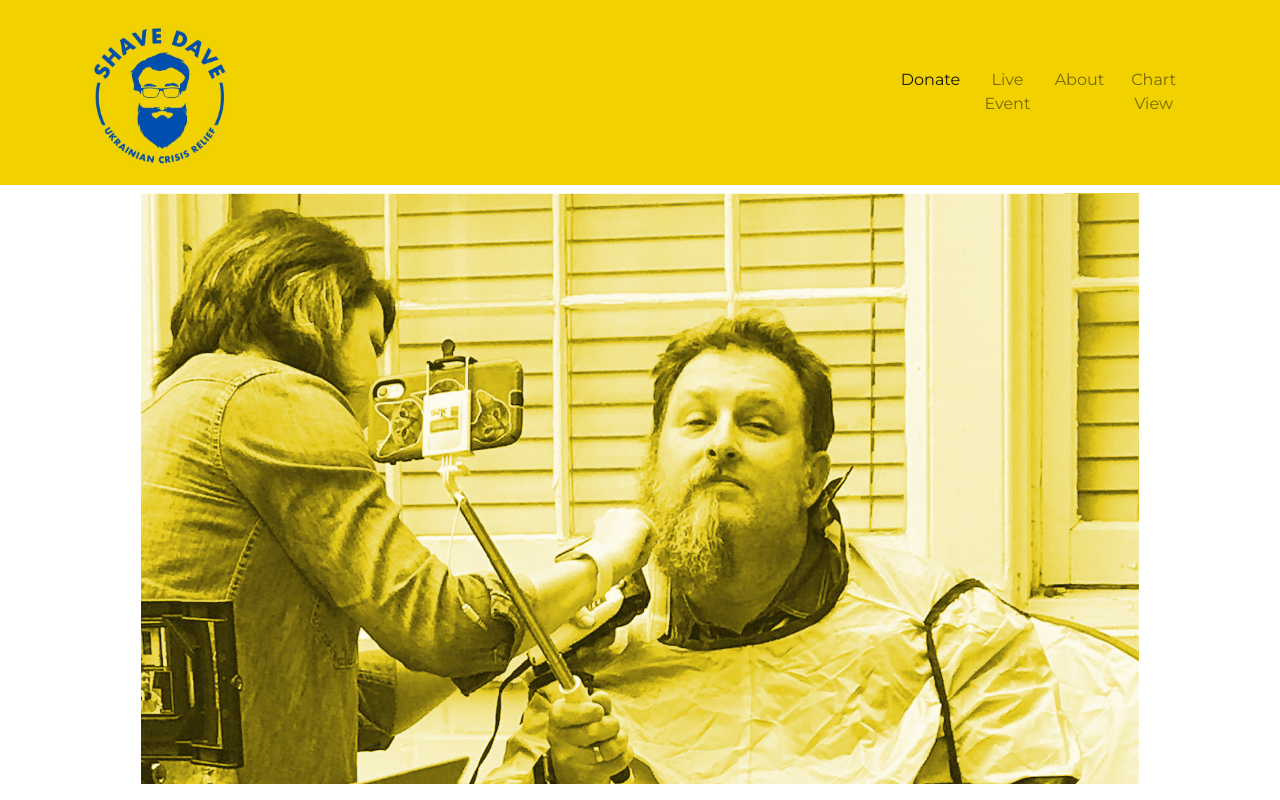
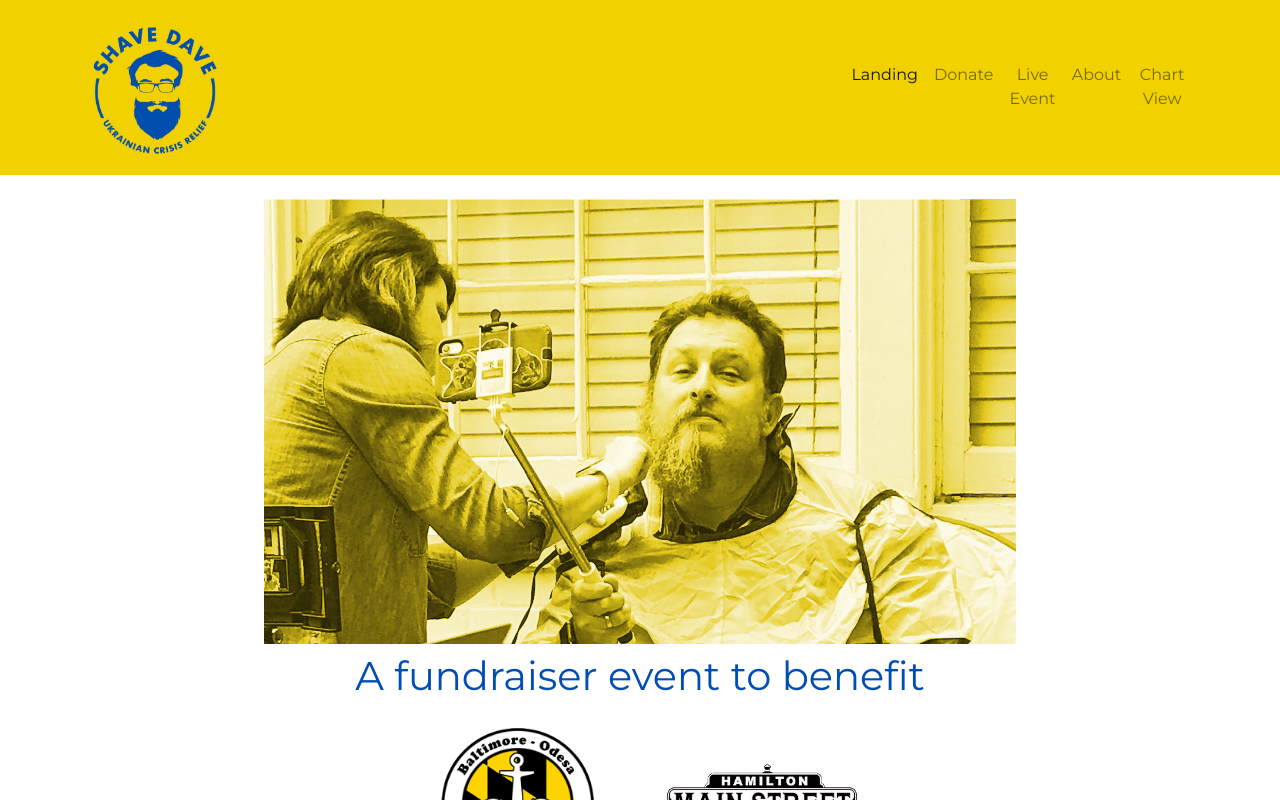
Before and after one commit to AaronMullan/Shave-Dave, a React (Create React App) app: page / in a window 1280 px wide. Built offline with nearby package versions, Linux system fonts and the light colour scheme.

Commit message:
adds landing page

```diff
--- a/src/App.js
+++ b/src/App.js
@@ -1,22 +1,24 @@
 import React, { useState } from "react";
 import Header from "./components/Header"
-import NavTabs from "./components/NavTabs";
 import DonateView from "./components/DonateView";
 import EventView from "./components/EventView";
 import AboutView from "./components/AboutView";
 import ChartView from "./components/ChartView";
+import LandingView from "./components/LandingView";
 import EmailForm from "./components/EmailForm";
 import Footer from "./components/Footer"
 import "./App.css";
 import "bootstrap/dist/css/bootstrap.min.css";
 
 function App() {
-  const [ view, changeView ] = useState("donate");
+  const [ view, changeView ] = useState("landing");
 
   function changeViewHandler(pageName) {
     changeView(pageName);
-    document.querySelector("#scrollAnchor").scrollTop += 100;
-    document.querySelector("#scrollAnchor").scrollIntoView();
+    // document.querySelector("#scrollAnchor").scrollTop += 100;
+    // document.querySelector("#scrollAnchor").scrollIntoView();
+    document.body.scrollTop = 0; // For Safari
+    document.documentElement.scrollTop = 0; // For Chrome, Firefox, IE and Opera
   }
 
   return (
@@ -25,8 +27,8 @@ function App() {
       <div className="body">
         <div id="scrollAnchor"></div>
         <main id="main" role="main">
-          {/* <NavTabs changeViewHandler={changeViewHandler} view={view} /> */}
-          {view === "donate" ? <DonateView /> :
+          { view === "landing" ? <LandingView changeViewHandler={changeViewHandler} /> :
+            view === "donate" ? <DonateView /> :
             view === "event" ? <EventView /> :
             view === "chart" ? <ChartView /> :
             <AboutView />}
--- a/src/components/Header.js
+++ b/src/components/Header.js
@@ -1,9 +1,6 @@
 import React, { useEffect } from "react";
 import { Navbar, Container, Nav } from 'react-bootstrap';
 import logo from "../pix/2022-logo-fullscreen.JPG";
-import odesaLogo from "../pix/odesa-logo-trans.png";
-import hlmsLogo from "../pix/hlms-trans.png";
-import heroImg from "../pix/hero.png";
 
 import "bootstrap/dist/css/bootstrap.min.css";
 
@@ -16,10 +13,9 @@ export default function Header(props) {
     }, [view])
 
     return (
-        <>
         <Navbar className="sticky-top" expand="lg">
             <Container>
-                    <Navbar.Brand href="#home">
+                <Navbar.Brand onClick={() => changeViewHandler("landing")} >
                     <img
                         src={logo}
                         alt="Shave Dave Covid-19 Relief"
@@ -29,7 +25,8 @@ export default function Header(props) {
                 <Navbar.Toggle aria-controls="basic-navbar-nav" />
                 <Navbar.Collapse id="basic-navbar-nav">
                 <Nav className="me-auto">
-                        <Nav.Link id="donate-tab" onClick={() => changeViewHandler("donate")} className="active" >Donate</Nav.Link>
+                    <Nav.Link id="landing-tab" onClick={() => changeViewHandler("landing")} className="active" >Landing</Nav.Link>
+                    <Nav.Link id="donate-tab" onClick={() => changeViewHandler("donate")} >Donate</Nav.Link>
                     <Nav.Link id="event-tab" onClick={() => changeViewHandler("event")}>Live Event</Nav.Link>
                     <Nav.Link id="about-tab" onClick={() => changeViewHandler("about")}>About</Nav.Link>
                     <Nav.Link id="chart-tab" onClick={() => changeViewHandler("chart")}>Chart View</Nav.Link>
@@ -37,17 +34,5 @@ export default function Header(props) {
                 </Navbar.Collapse>
             </Container>
         </Navbar>
-            <img id="hero-img" src={heroImg} />
-            {/* <div id="hero-img"></div> */}
-            <h1>A fundraiser event to benefit</h1>
-            <div className="benefit-logos">
-                <a id="odesa" href="https://www.baltimoreodesa.org/" target="_blank" rel="noopener noreferrer">
-                    <img className="charity-logo" src={odesaLogo} alt="Baltimore Sister City Odesa Logo" />
-                </a>
-                <a id="hlms" href="https://www.bmoremainstreet.com/home" target="_blank" rel="noopener noreferrer">
-                    <img className="charity-logo" src={hlmsLogo} alt="Hamilton Lauraville Main Street Logo" />
-                </a>
-            </div>
-        </>
     );
 }
--- /dev/null
+++ b/src/components/LandingView.js
@@ -0,0 +1,39 @@
+import React from "react";
+import odesaLogo from "../pix/odesa-logo-trans.png";
+import hlmsLogo from "../pix/hlms-trans.png";
+import heroImg from "../pix/hero.png";
+
+import "bootstrap/dist/css/bootstrap.min.css";
+
+export default function LandingView({changeViewHandler}) {
+
+    return (
+        <>
+            <img id="hero-img" src={heroImg} />
+            <h1>A fundraiser event to benefit</h1>
+            <div className="benefit-logos">
+                <a id="odesa" href="https://www.baltimoreodesa.org/" target="_blank" rel="noopener noreferrer">
+                    <img className="charity-logo" src={odesaLogo} alt="Baltimore Sister City Odesa Logo" />
+                </a>
+                <a id="hlms" href="https://www.bmoremainstreet.com/home" target="_blank" rel="noopener noreferrer">
+                    <img className="charity-logo" src={hlmsLogo} alt="Hamilton Lauraville Main Street Logo" />
+                </a>
+            </div>
+
+            <h2>What's New</h2>
+            <div id="fb-root"></div>
+            <script async defer crossOrigin="anonymous" src="https://connect.facebook.net/en_US/sdk.js#xfbml=1&version=v14.0&appId=3467280413296363&autoLogAppEvents=1" nonce="bAWFn8e1"></script>
+            <div className="fb-page" data-href="https://www.facebook.com/ShaveDaveBmore" data-tabs="timeline" data-width="" data-height="" data-small-header="false" data-adapt-container-width="true" data-hide-cover="false" data-show-facepile="true"><blockquote cite="https://www.facebook.com/ShaveDaveBmore" className="fb-xfbml-parse-ignore"><a href="https://www.facebook.com/ShaveDaveBmore">Shave Dave</a></blockquote></div>
+
+            <h1>How should we Shave Dave?</h1>
+            <ol>
+                <li>Learn <a onClick={() => changeViewHandler("about")}>about Shave Dave</a> and the charities we're helping this year</li>
+                <li><a onClick={() => changeViewHandler("donate")}>Donate</a> to your favorite beardo</li>
+                <li>Shave the Date: the <a onClick={() => changeViewHandler("event")}>live Shave event</a> is Saturday, June 25</li>
+                <li>Visit our <a onClick={() => changeViewHandler("sponsors")}>Sponsors</a></li>
+                <li>Keep watching <a onClick={() => changeViewHandler("chart")}>the chart</a> and give your favorite beardo a boost to keep it on top</li>
+            </ol>
+
+        </>
+    );
+}
```
Lines whose indentation alone changed are shown as unchanged.
